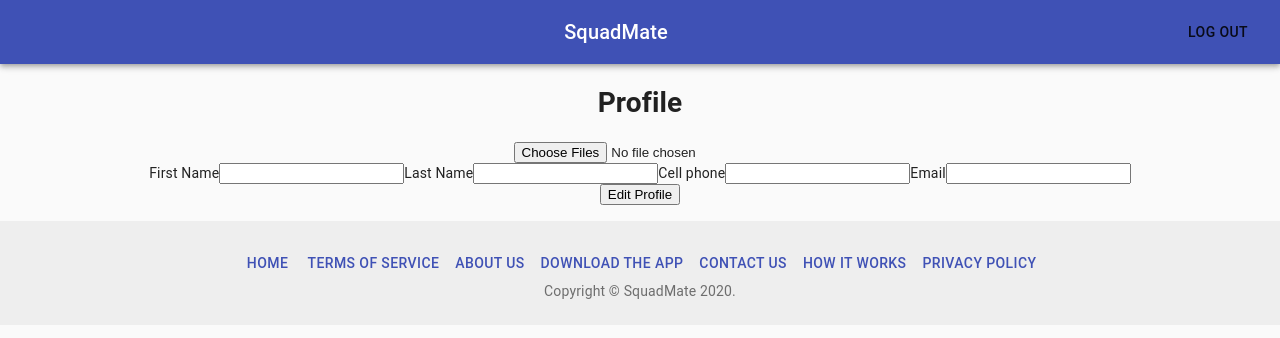
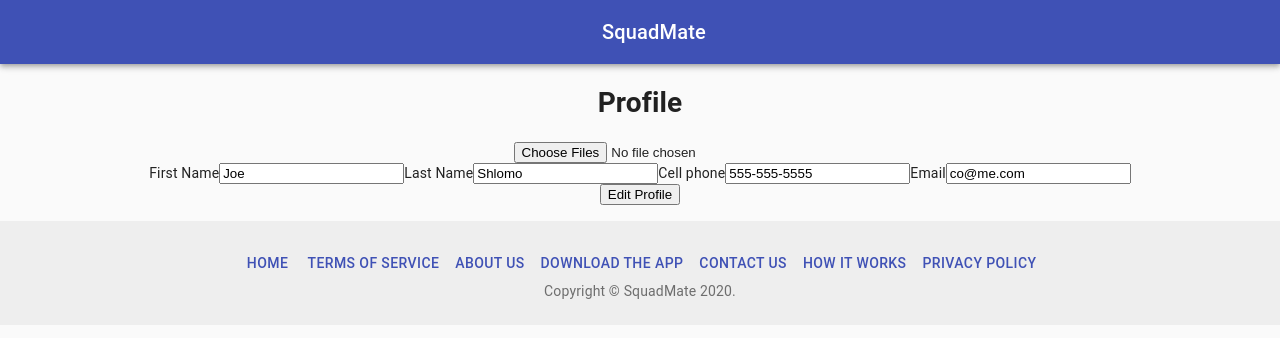
Before and after one commit to brittani-ericksen/SquadMate-Frontend, a React (Create React App) app: page /admin/profile in a window 1280 px wide. Shown: the top 338 px of the page. Built offline with nearby package versions, Linux system fonts and the light colour scheme.

Commit message:
wrote logic for admin signup & sign in with redirect to profile page.
Co-authored-by: Chris Owens <guitarrockstarco@yahoo.com>

```diff
--- a/src/App.js
+++ b/src/App.js
@@ -1,13 +1,17 @@
-import React from 'react';
+import React, {useState} from 'react';
 import Layout from './components/Layout/Layout';
 import './App.css';
-import { BrowserRouter as Router, Switch, Route } from 'react-router-dom';
+import { BrowserRouter as Router } from 'react-router-dom';
+import localData from './localData.js';
 
 function App() {
+    const [user, setUser] = useState(localData);
+    const [isLoggedIn, setIsLoggedIn] = useState(false);
+
     return (
         <div className='App'>
             <Router>
-                <Layout />
+                <Layout user={user} setUser={setUser} isLoggedIn={isLoggedIn} setIsLoggedIn={setIsLoggedIn}/>
             </Router>
 
         </div>
--- a/src/components/Admin/Admin.jsx
+++ b/src/components/Admin/Admin.jsx
@@ -6,15 +6,15 @@
 
 import { Switch, Route, Link } from 'react-router-dom';
 
-const Admin = () =>{
-
+const Admin = (props) =>  {
+    const { firstName } = props.user;
     return (
         <>
         <Switch>
             <Route exact path="/admin">
                 <div>
                     <img src="../../public/avatar-placeholder.png" alt="placeholder" />
-                    <h1>Welcome "AdminName"</h1>
+                    <h1>Welcome {firstName}</h1>
                     <Link to="/admin/profile"><button>Profile</button></Link>
                     <Link to="/admin/memberlist"><button>Members</button></Link>
                     <Link to="/admin/forms"><button>Forms</button></Link>
@@ -23,7 +23,7 @@
             </Route>
             <Route path="/admin/profile">
                 <h1>Profile</h1>
-                <AdminProfile />
+                <AdminProfile user={props.user}/>
             </Route>
             <Route path="/admin/memberlist">
                 <h1>Members</h1>
@@ -35,7 +35,7 @@
             </Route>
             <Route path="/admin/emergencycards">
                 <h1>Emergency Cards</h1>
-                <AdminEmergencyCards />
+                <AdminEmergencyCards user={props.user}/>
             </Route>
         </Switch>
 
--- a/src/components/Admin/AdminEmergencyCards.jsx
+++ b/src/components/Admin/AdminEmergencyCards.jsx
@@ -12,7 +12,8 @@
     },
 });
 
-function EmergencyCard() {
+function EmergencyCard(props) {
+    const { user } = props;
     const classes = useStyles();
 
     return (
@@ -21,10 +22,10 @@
             <Card className={classes.root} variant="outlined">
                 <CardContent>
                 <Typography className="title" component="h1">
-                    Rider Name
+                    Rider Name {user.firstName}
                 </Typography>
                 <Typography component="h2">
-                    Emergency Contact Name:<br />
+                    Emergency Contact Name: <br />
                     Emergency Contact Number:
                 </Typography>
                 <Typography component="p">
--- a/src/components/Admin/AdminProfile.jsx
+++ b/src/components/Admin/AdminProfile.jsx
@@ -1,17 +1,17 @@
 import React from 'react';
 
-const AdminProfile = () =>{
-
+const AdminProfile = (props) =>{
+    const { user } = props;
     return (
         <>
             <div>
                 {/* upload profile pic */}
                 <input type="file" accept="image/*" multiple = "false" />
                 <form>
-                    <label>First Name</label><input type="text" />
-                    <label>Last Name</label><input type="text" />
-                    <label>Cell phone</label><input type="text" />
-                    <label>Email</label><input type="text" />
+                    <label>First Name</label><input type="text" value={user.firstName}/>
+                    <label>Last Name</label><input type="text" value={user.lastName}/>
+                    <label>Cell phone</label><input type="text" value={user.phone.cellphone}/>
+                    <label>Email</label><input type="text" value={user.email}/>
                 </form>
             </div>
             <button>Edit Profile</button>
--- a/src/components/Home/Home.jsx
+++ b/src/components/Home/Home.jsx
@@ -1,15 +1,15 @@
 import LoginButton from "../Home/LoginButton";
-import Signin from "./SigninPage";
+import Signin from "./SigninPage"
 import Signup from "./SignupPage";
 import React from "react";
 
-const Home = () => {
+const Home = props => {
+  const { user, setUser, isLoggedIn, setIsLoggedIn } = props;
   return (
     <>
       <div>Home</div>
-      <LoginButton />
       <Signup />
-      <Signin />
+      <Signin user={user} setUser={setUser} isLoggedIn={isLoggedIn} setIsLoggedIn={setIsLoggedIn}/>
     </>
   );
 };
--- a/src/components/Home/SigninPage.jsx
+++ b/src/components/Home/SigninPage.jsx
@@ -12,6 +12,7 @@
 import Typography from '@material-ui/core/Typography';
 import { makeStyles } from '@material-ui/core/styles';
 import Container from '@material-ui/core/Container';
+import { useHistory } from 'react-router-dom';
 
 function Copyright() {
   return (
@@ -46,11 +47,13 @@
   },
 }));
 
-export default function SignIn() {
+export default function SignIn(props) {
+  const { setUser, setIsLoggedIn } = props;
   const classes = useStyles();
 
   const [email, setEmail] = useState("");
   const [password, setPassword] = useState("");
+  const history = useHistory();
 
 
   const _handleEmail = input => {
@@ -74,6 +77,9 @@
 
     const resdata = await response.json();
     console.log(resdata);
+    setUser(resdata);
+    setIsLoggedIn(true);
+    history.push('/admin');
   }
   return (
     <Container component="main" maxWidth="xs">
--- a/src/components/Layout/Header.jsx
+++ b/src/components/Layout/Header.jsx
@@ -16,8 +16,9 @@
   },
 }));
 
-const Header = () => {
+const Header = (props) => {
   const classes = useStyles();
+  const { setIsLoggedIn, setUser, isLoggedIn } = props;
 
   return (
     <>
@@ -29,7 +30,8 @@
           <Typography variant="h6" className={classes.title}>
             SquadMate
           </Typography>
-            <LogoutButton />
+          {!!isLoggedIn ? <LogoutButton setIsLoggedIn={setIsLoggedIn} setUser={setUser}/> : ''}
+
         </Toolbar>
       </AppBar>
     </>
--- a/src/components/Layout/Layout.jsx
+++ b/src/components/Layout/Layout.jsx
@@ -6,21 +6,22 @@
 import User from "../User/User";
 import { Switch, Route } from 'react-router-dom';
 
-const Layout = () =>{
+const Layout = props =>{
+    const { user, setUser, isLoggedIn, setIsLoggedIn } = props;
 
     return (
         <>
         <div>
-            <Header />
+            <Header isLoggedIn={isLoggedIn} setIsLoggedIn={setIsLoggedIn} setUser={setUser}/>
                 <Switch>
                     <Route exact path="/">
-                        <Home />
+                        <Home user={user} setUser={setUser} isLoggedIn={isLoggedIn} setIsLoggedIn={setIsLoggedIn}/>
                     </Route>
                     <Route path="/admin">
-                        <Admin />
+                        <Admin user={user}/>
                     </Route>
                     <Route path="/user">
-                        <User />
+                        <User user={user}/>
                     </Route>
                 </Switch>
             <Footer />
--- a/src/components/Layout/LogoutButton.jsx
+++ b/src/components/Layout/LogoutButton.jsx
@@ -1,12 +1,19 @@
 import React from "react";
-import { useAuth0 } from "@auth0/auth0-react";
 import LogoutButton from '@material-ui/core/Button';
+import { useHistory } from 'react-router-dom';
 
-const Button = () => {
-  const { logout } = useAuth0();
+const Button = (props) => {
+  const { setIsLoggedIn, setUser } = props;
+  const history = useHistory();
 
+  const _handleClick = () => {
+    setIsLoggedIn(false);
+    setUser('');
+    history.push('/');
+  }
   return (
-    <LogoutButton onClick={() => logout({ returnTo: window.location.origin })}>Log Out
+    <LogoutButton onClick={() => _handleClick()}>
+      Log Out
     </LogoutButton>
   );
 };
--- a/localData.js
+++ b/src/localData.js
@@ -37,6 +37,10 @@
   userName: "rider",
   email: "co@me.com",
   password: "password",
+  phone: {
+      cellphone: '555-555-5555',
+      home: '555-555-5555'
+  },
   team: {
       $oid: "5fa2dd0998fe8fbfdf5eaac2"
       },
```
